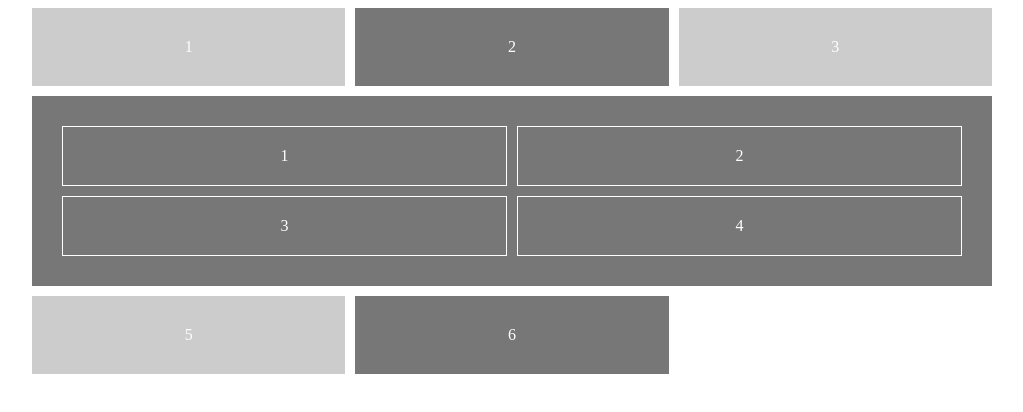
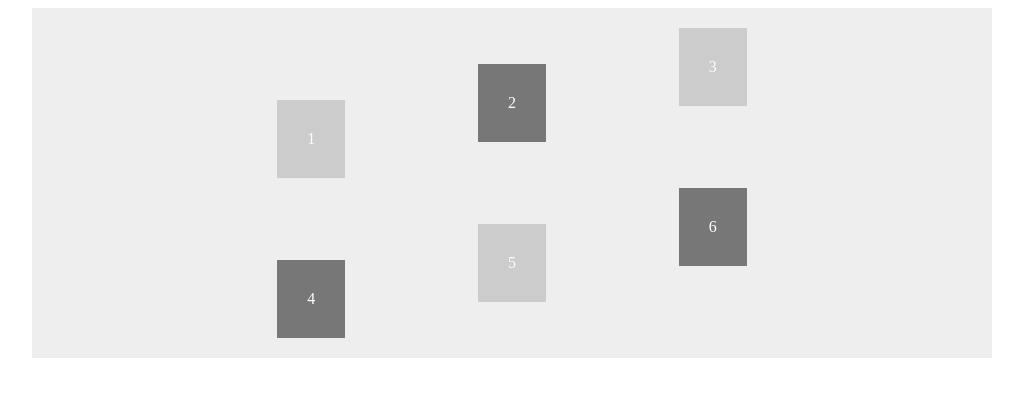
Before and after one commit to g-uberman/ninja-grid-course, a plain HTML site: page index.html in a window 1280 px wide. Shown: the whole page, without its empty margins (128-1151 px from the left). Drawn offline with Linux system fonts and the light colour scheme.

Commit message:
justify and align

```diff
--- a/index.html
+++ b/index.html
@@ -11,9 +11,12 @@
 		#content{
 			display: grid;
 			grid-template-columns: repeat(3, 1fr);
+			grid-auto-rows: minmax(150px, auto);
 			grid-gap: 10px;
 			max-width: 960px;
 			margin: 0 auto;
+			background: #eee;
+			padding: 20px 0;
 		}
 		#content div{
 			background: #ccc;
@@ -22,16 +25,17 @@
 		#content div:nth-child(even){
 			background: #777;
 		}
-		.nested{
-			display: grid;
-			grid-template-columns: repeat(2, 1fr);
-			grid-gap: 10px;
-			grid-column: span 3;
+		.one, .four{
+			justify-self: end;
+			align-self: end;
 		}
-		.nested p{
-			border: 1px solid #fff;
-			padding: 20px;
-			margin: 0;
+		.two, .five{
+			justify-self: center;
+			align-self: center;
+		}
+		.three, .six{
+			justify-self: start;
+			align-self: start;
 		}
 	</style>
 </head>
@@ -39,25 +43,12 @@
 
 	<div id="content">
 
-		<div>1</div>
-		<div>2</div>
-		<div>3</div>
-		<div class="nested">
-			<p>
-				1
-			</p>
-			<p>
-				2
-			</p>
-			<p>
-				3
-			</p>
-			<p>
-				4
-			</p>
-		</div>
-		<div>5</div>
-		<div>6</div>
+		<div class="one">1</div>
+		<div class="two">2</div>
+		<div class="three">3</div>
+		<div class="four">4</div>
+		<div class="five">5</div>
+		<div class="six">6</div>
 
 	</div>
 
```
